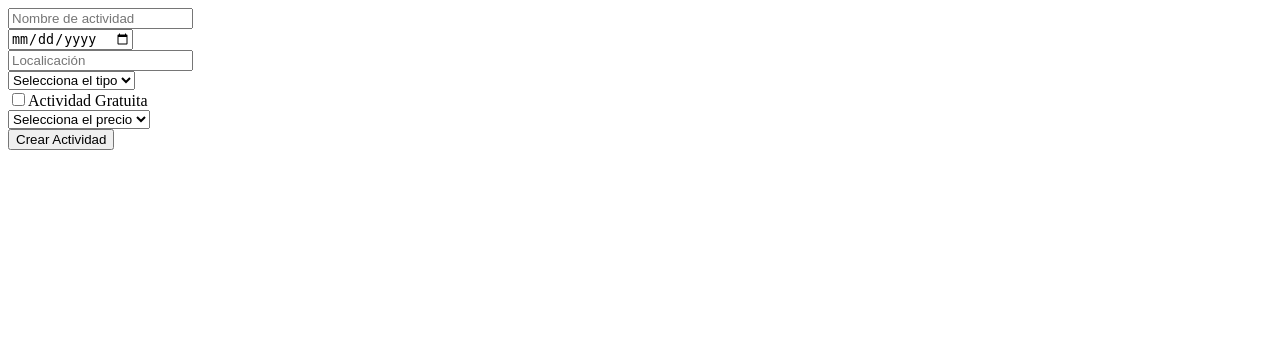
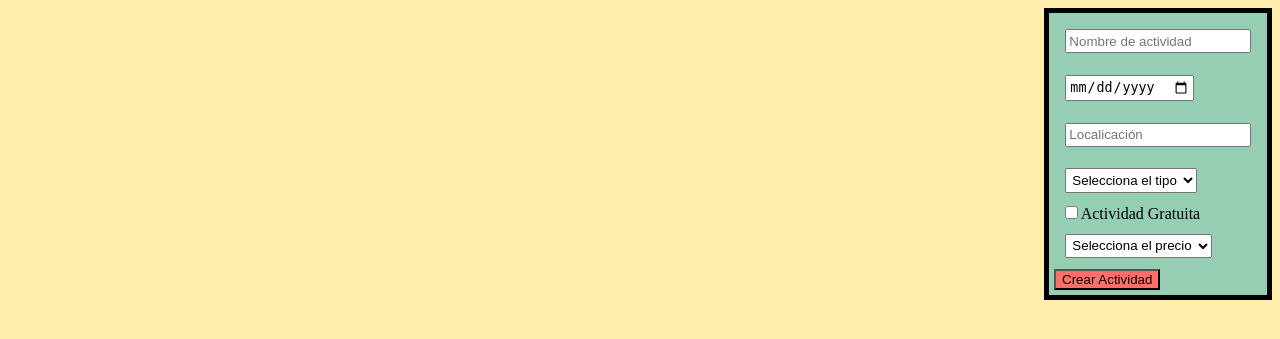
Before and after one commit to agarraga/actividadesIFP, a PHP site: page / in a window 1280 px wide. Shown: the top 339 px of the page. Run offline with PHP 8.4, Linux system fonts and the light colour scheme.

Commit message:
Add basic style

```diff
--- a/servidor/UF1/index.php
+++ b/servidor/UF1/index.php
@@ -53,8 +53,8 @@ function parsePrecio($actividad) {
   <?php if(isset($_POST["crearActividad"])): ?>
     <div>
       <section id="actividad">
-        <ul id="lista-actividad">
-        <li class="element-actividad"><?php echo $actividad->titulo ?></li>
+        <ul id="list-actividad">
+          <li class="element-actividad"><?php echo $actividad->titulo ?></li>
           <li class="element-actividad"><?php echo $actividad->ciudad ?></li>
           <li class="element-actividad"><?php echo $actividad->fecha ?></li>
           <li class="element-actividad"><?php echo parseprecio($actividad) ?></li>
--- a/servidor/UF1/style.css
+++ b/servidor/UF1/style.css
@@ -0,0 +1,49 @@
+/* General */
+
+body {
+  background: #ffeead;
+}
+
+/* Activities */
+
+#actividad {
+  background: #88d8b0;
+  border: solid 4pt #000;
+  float: left;
+  padding: 4pt;
+}
+
+#list-actividad {
+  list-style-type: none;
+}
+
+.element-actividad{
+  background: #ffcc5c;
+  border: solid grey 2px;
+  margin: 4pt;
+  padding: 2pt;
+  padding-right: 80pt;
+}
+
+/* Activity Form */
+
+#actividad-form {
+  background: #96ceb4;
+  border: solid 4pt #000;
+  float: right;
+  padding: 4pt;
+}
+
+#button-anadir {
+  background: #ff6f69;
+  border: round 4pt;
+}
+
+#checkbox-gratis {
+  margin-left: 8pt;
+}
+
+.actividad-form-input {
+  margin: 8pt;
+  padding: 2pt;
+}
```
Also changed, not shown: servidor/UF1/gulpfile.js (+7 -2 lines).
